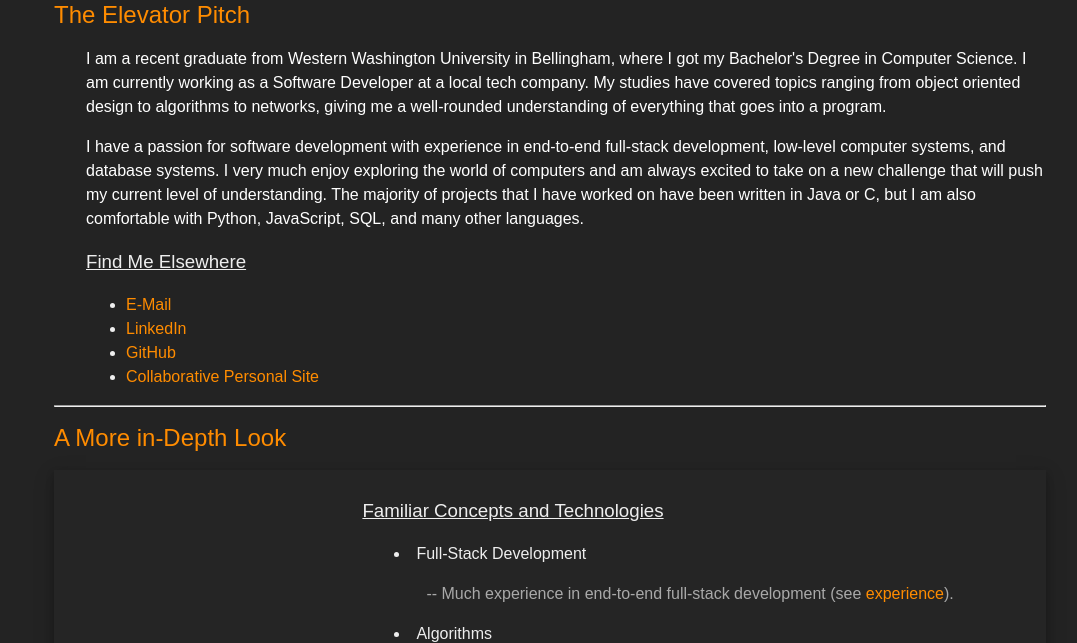
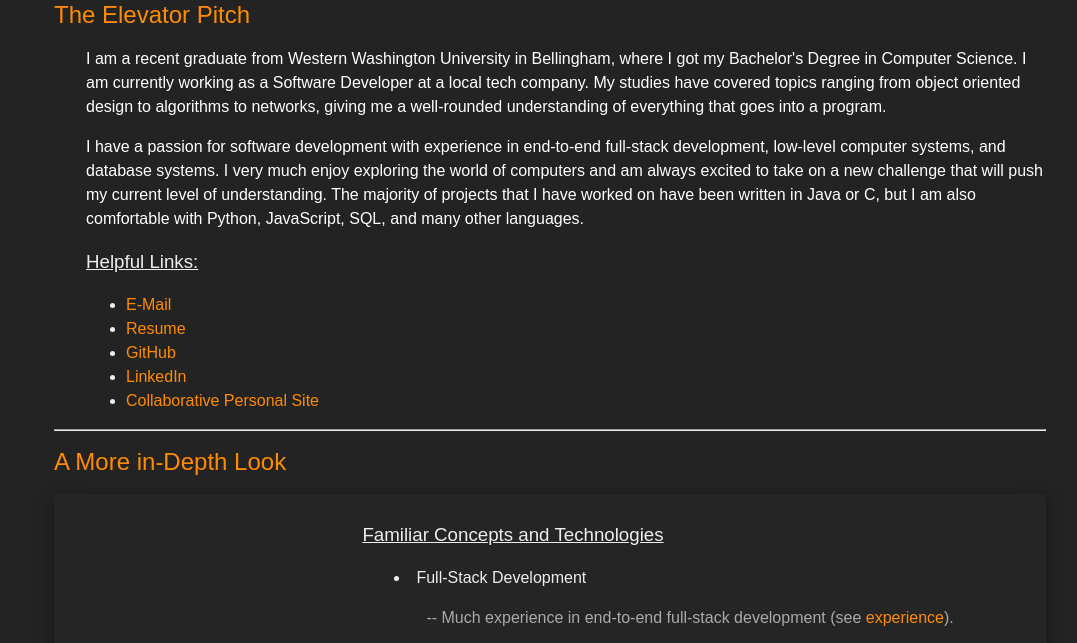
Before and after one commit to r-j-taylor/r-j-taylor.github.io, a plain HTML site: page index.html in a window 1280 px wide. Shown: the part 164-807 px from the top of the page, without its empty margins (106-1183 px from the left). Drawn offline with Linux system fonts and the light colour scheme.

Commit message:
Updated quick links section and added resume.

```diff
--- a/index.html
+++ b/index.html
@@ -45,11 +45,12 @@
 				understanding. The majority of projects that I have worked on have been written in Java or C,
 				but I am also comfortable with Python, JavaScript, SQL, and many other languages.
 			</p>
-			<h3>Find Me Elsewhere</h3>
+			<h3>Helpful Links:</h3>
 			<ul>
 				<li><a href="mailto:ryan@jatas.org">E-Mail</a></li>
+				<li><a href="/files/RyanTaylorResume.pdf">Resume</a></li>
+				<li><a href="https://github.com/r-j-taylor">GitHub</a></li>
 				<li><a href="https://www.linkedin.com/in/ryanjtaylor99/">LinkedIn</a></li>
-				<li><a href="https://github.com/r-j-taylor">GitHub</a></li>
 				<li><a href="https://jatas.org">Collaborative Personal Site</a></li>
 			</ul>
 		</div>
```
Also changed, not shown: 1 other file.
